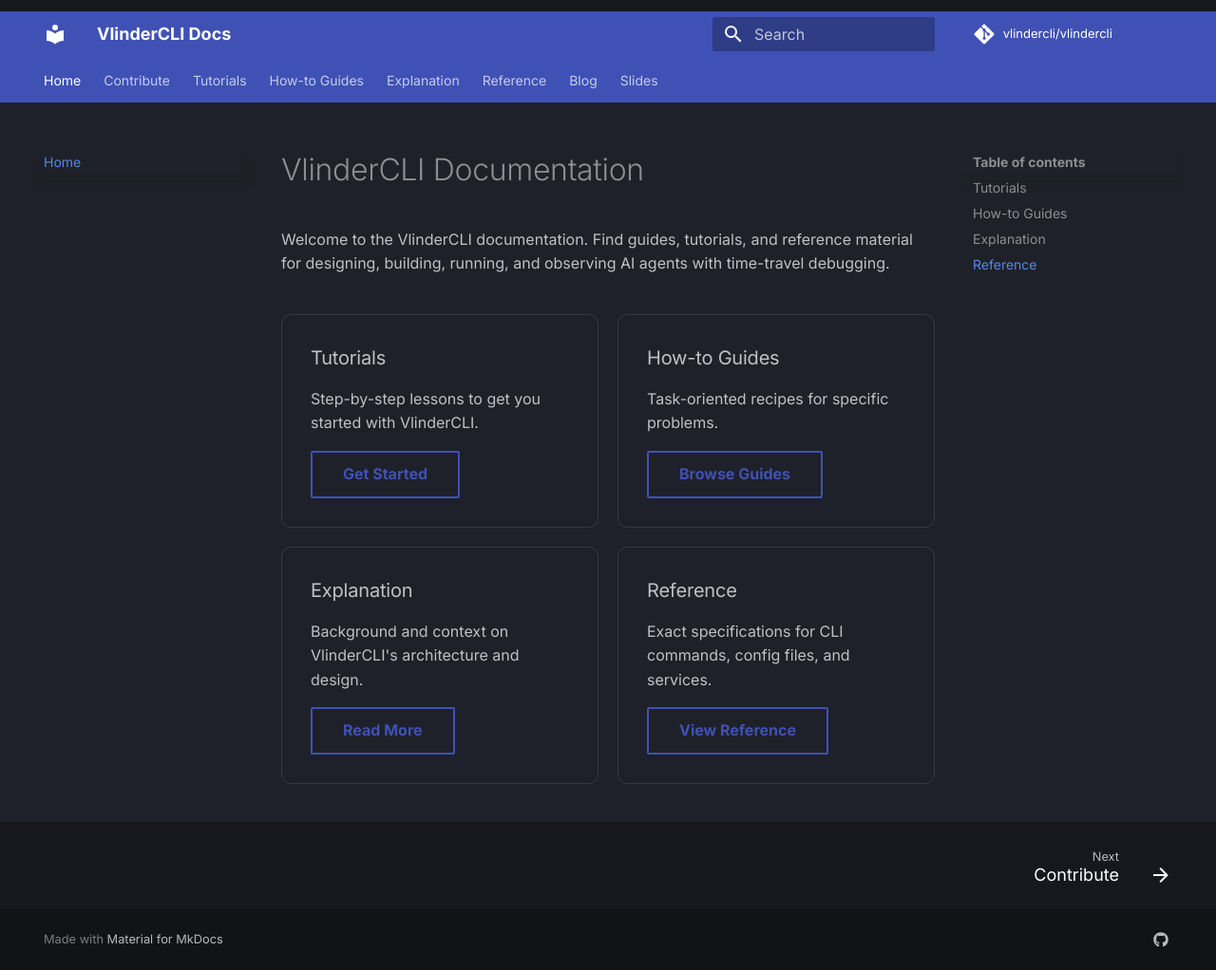
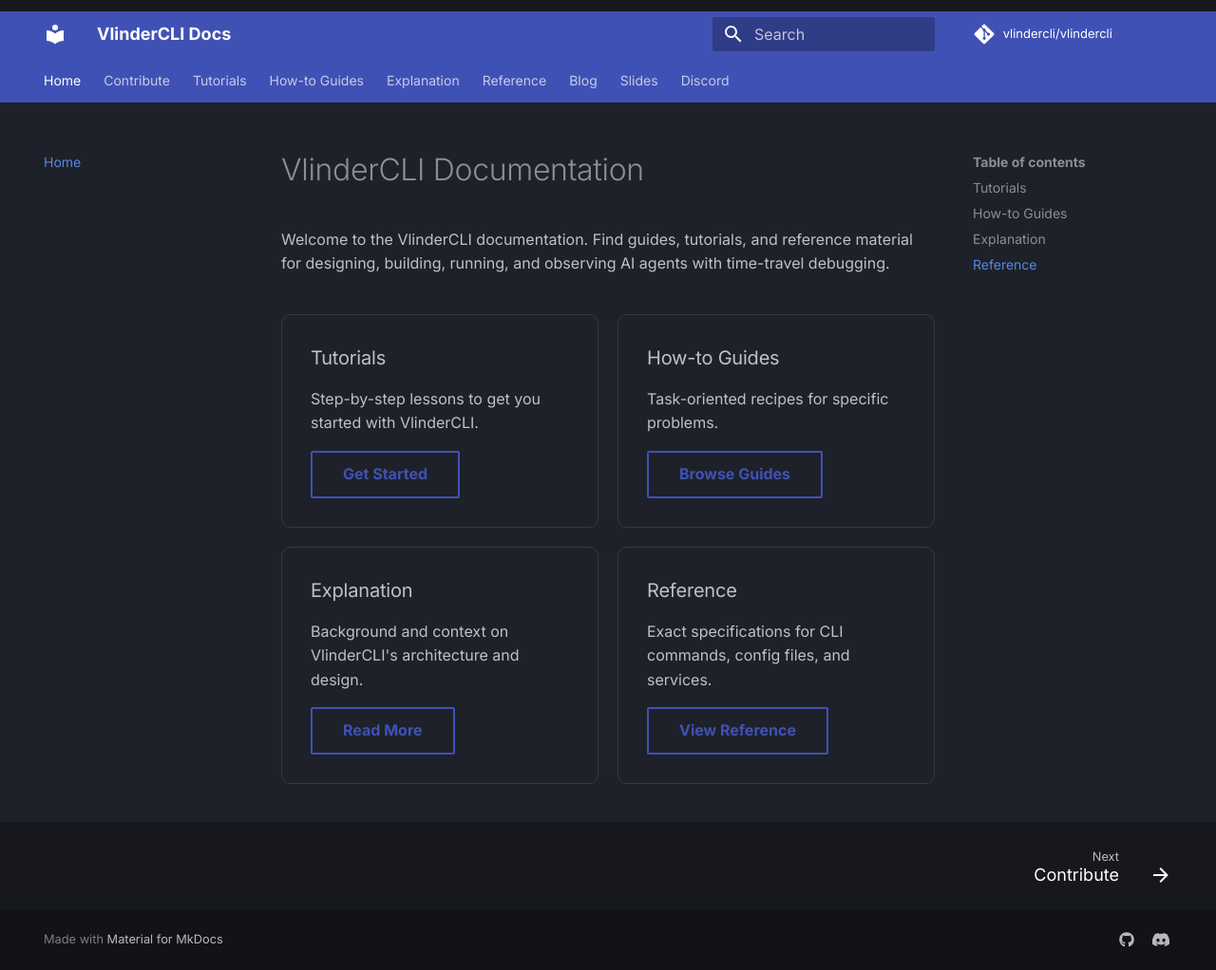
Before and after one commit to vlindercli/public-docs, an MkDocs documentation site: the page built from docs/content/index.md, in a window 1280 px wide and 1022 px high. Shown: the whole window at 95% size. Built offline with MkDocs 1.6.1 and Material for MkDocs 9.7.7, drawn with Linux system fonts in a browser that asks for light colours; comment, search, counter and statistics services are not loaded.

Commit message:
Add Discord to docs nav and footer, fix GitHub social link

```diff
--- a/docs/mkdocs.yml
+++ b/docs/mkdocs.yml
@@ -55,7 +55,9 @@ extra:
             <a href="https://github.com/vlindercli/vlinder/issues/new?title=[docs]+{title}+-+{url}" target="_blank" rel="noopener">opening an issue</a>.
   social:
     - icon: fontawesome/brands/github
-      link: https://github.com/vlindercli/vlinder
+      link: https://github.com/vlindercli/vlindercli
+    - icon: fontawesome/brands/discord
+      link: https://discord.vlindercli.dev/
 
 markdown_extensions:
   - admonition
@@ -141,3 +143,4 @@ nav:
     - Services: reference/services.md
   - Blog: https://blog.vlindercli.dev/
   - Slides: https://slides.vlindercli.dev/
+  - Discord: https://discord.vlindercli.dev/
```
